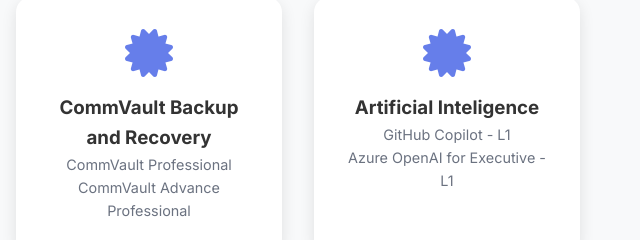
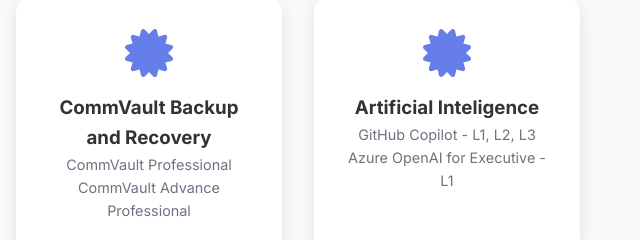
Before and after one commit to kawdeg2/Portfolio, a plain HTML site: page index.html in a window 1280 px wide. Shown: the part 4400-4640 px from the top of the page, 640-1280 px from the left. Drawn offline with Linux system fonts and the light colour scheme.

Commit message:
Update index.html

```diff
--- a/index.html
+++ b/index.html
@@ -279,7 +279,7 @@
                         <div class="cert-icon">
                             <i class="fas fa-certificate"></i>
                             <h3>Artificial Inteligence</h3>
-                            <p>GitHub Copilot - L1</p>
+                            <p>GitHub Copilot - L1, L2, L3</p>
                             <p>Azure OpenAI for Executive - L1</p>
                         </div>
                     </div>
```
